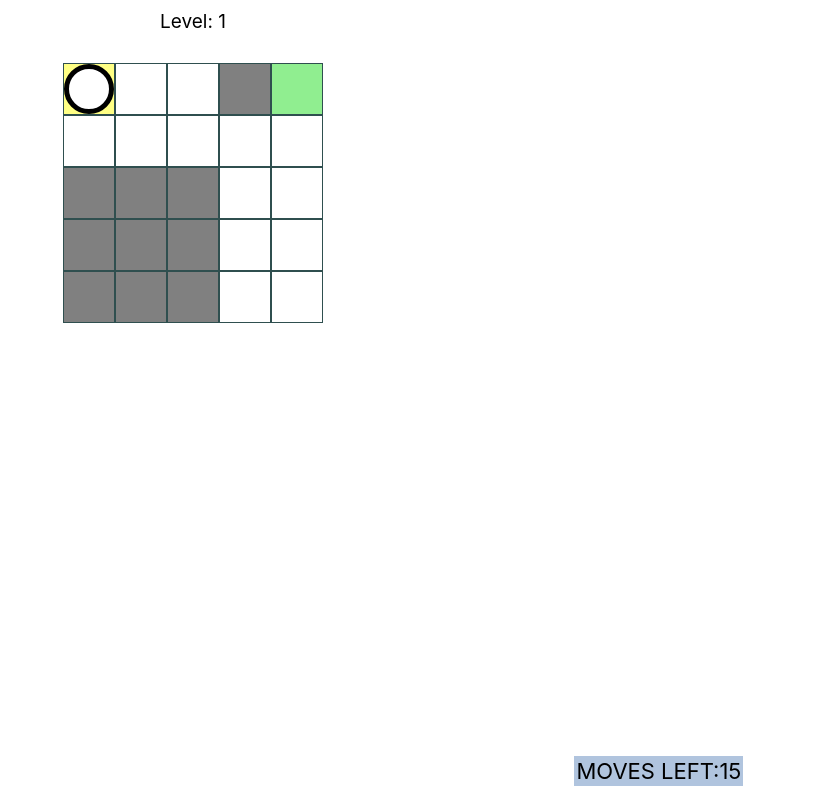
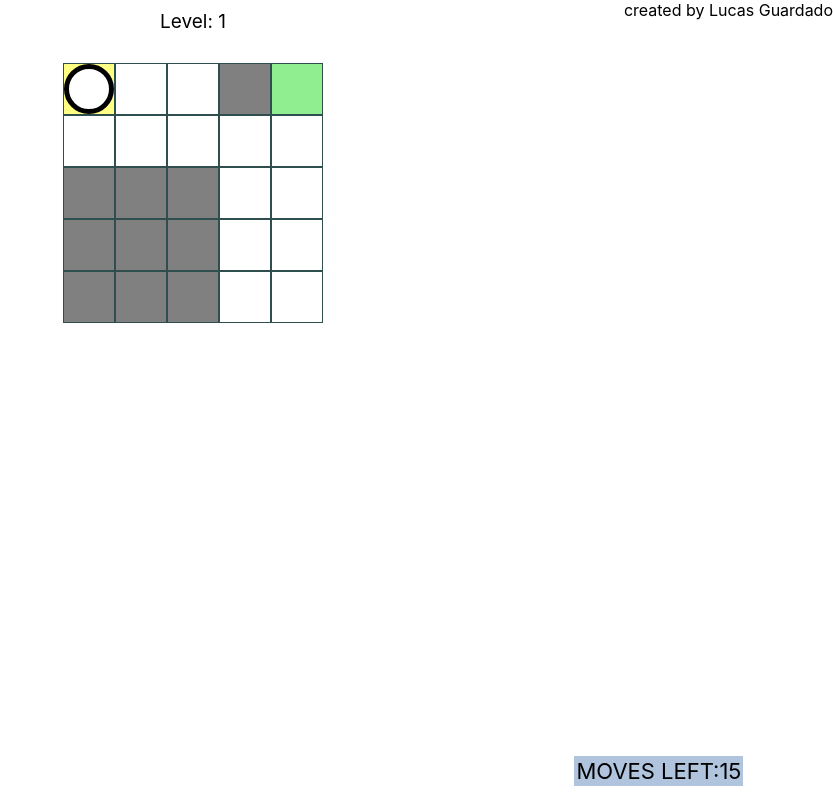
Before and after one commit to lguardado/labyrinth-game, a React (Create React App) app: page / in a window 1280 px wide. Shown: the whole page, without its empty margins (447-1280 px from the left). Built offline with nearby package versions, Linux system fonts and the light colour scheme.

Commit message:
Add copyright

```diff
--- a/src/App.tsx
+++ b/src/App.tsx
@@ -8,6 +8,7 @@ function App() {
   return (
     <Layout>
       <Labyrinth />
+      <div style={{position: 'absolute', top: '0', right: '0'}}>created by Lucas Guardado</div>
     </Layout>
   );
 }
```
